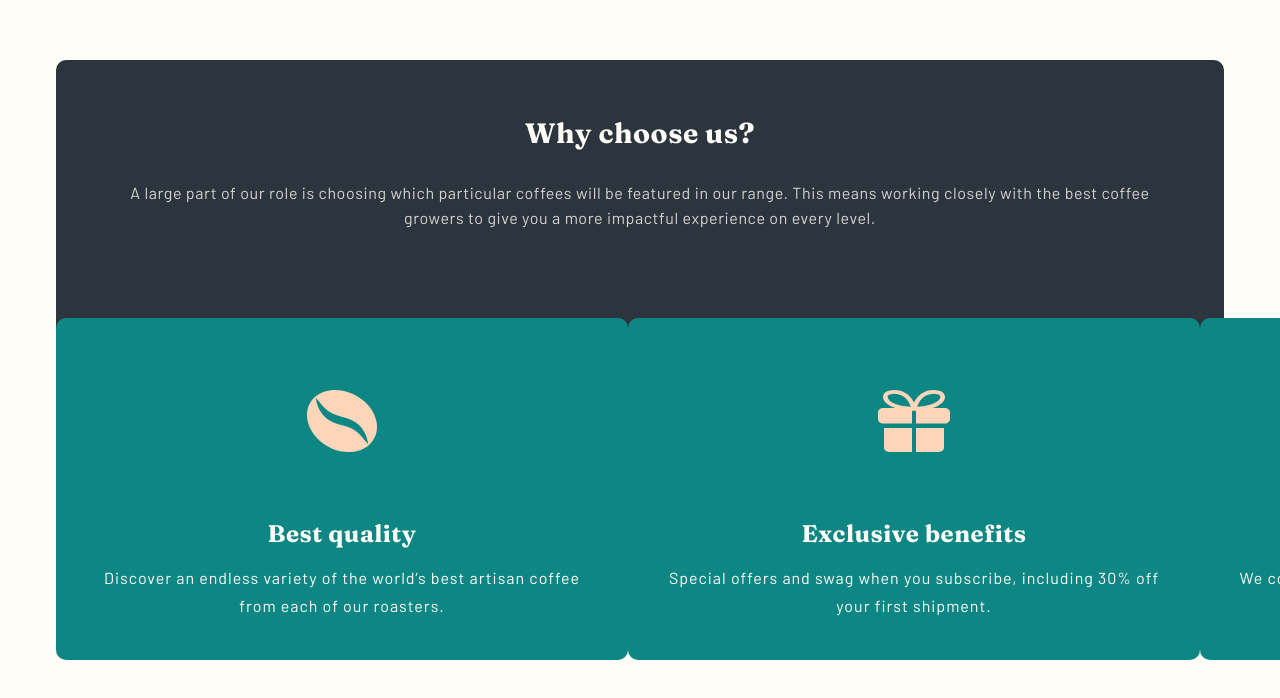
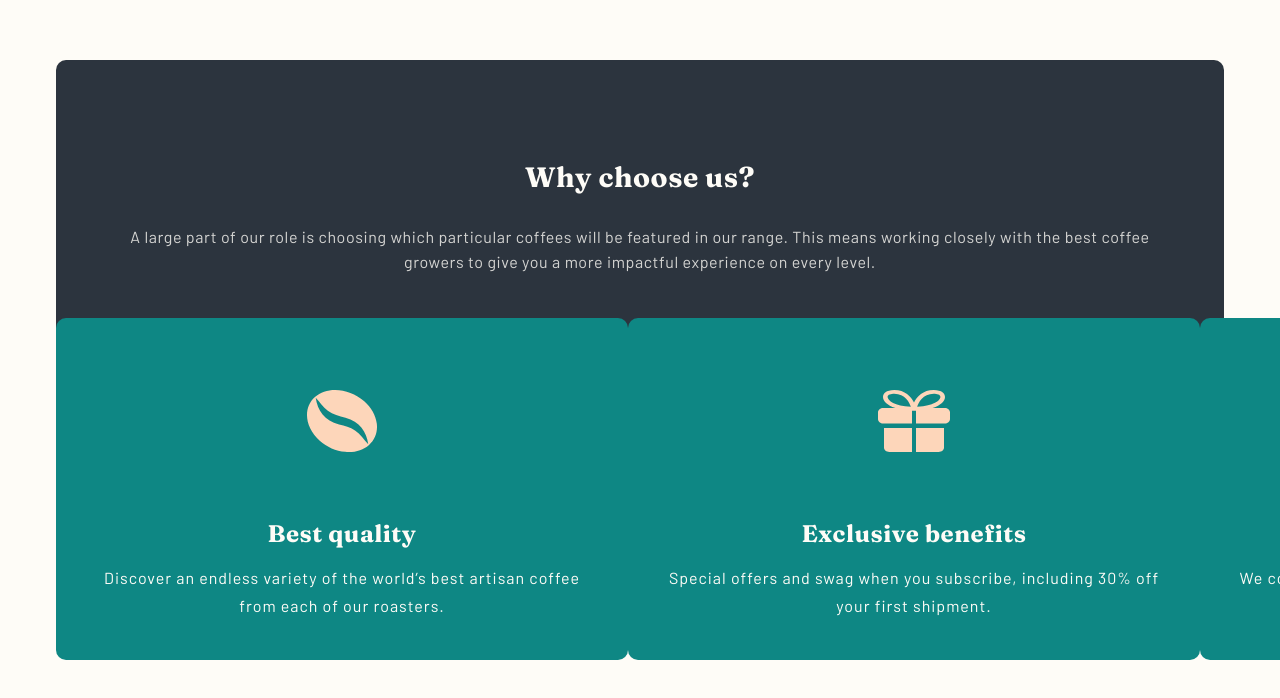
Before and after one commit to vincitaylaran/coffeeroasters-sub-site, a Next.js app: page / in a window 1280 px wide. Shown: the part 2291-2989 px from the top of the page. Built offline with nearby package versions, Linux system fonts and the light colour scheme.

Commit message:
feat: can't think of anything lol

```diff
--- a/styles/Card.module.scss
+++ b/styles/Card.module.scss
@@ -21,6 +21,7 @@
 
   @media (min-width: breakpoint(desktop)) {
     width: 350px;
+    height: 382px;
   }
 
   .icon {
--- a/styles/Home.module.scss
+++ b/styles/Home.module.scss
@@ -94,6 +94,10 @@
         padding: 56px 74px 0;
       }
 
+      @media (min-width: breakpoint(tablet)) {
+        padding: 100px 74px 0;
+      }
+
       .sectionTitle {
         font-size: 1.75rem;
         margin: 0 0 30px;
@@ -110,7 +114,6 @@
         margin-bottom: 64px;
 
         @media (min-width: breakpoint(desktop)) {
-          margin-bottom: 66px;
           padding-left: 275px;
           padding-right: 275px;
         }
@@ -127,6 +130,10 @@
 
       @media (min-width: breakpoint(tablet)) {
         bottom: 55%;
+      }
+
+      @media (min-width: breakpoint(desktop)) {
+        bottom: 37%;
       }
 
       @include grid($gap: 24px) {
--- a/styles/globals.scss
+++ b/styles/globals.scss
@@ -16,7 +16,7 @@ body {
   font-family: "Barlow", sans-serif;
   font-weight: font-weight(regular);
   font-size: 1rem;
-  padding: 42px 0 88px;
+  padding: 42px 0 50px;
 
   // @include responsive-padding;
 }
```
